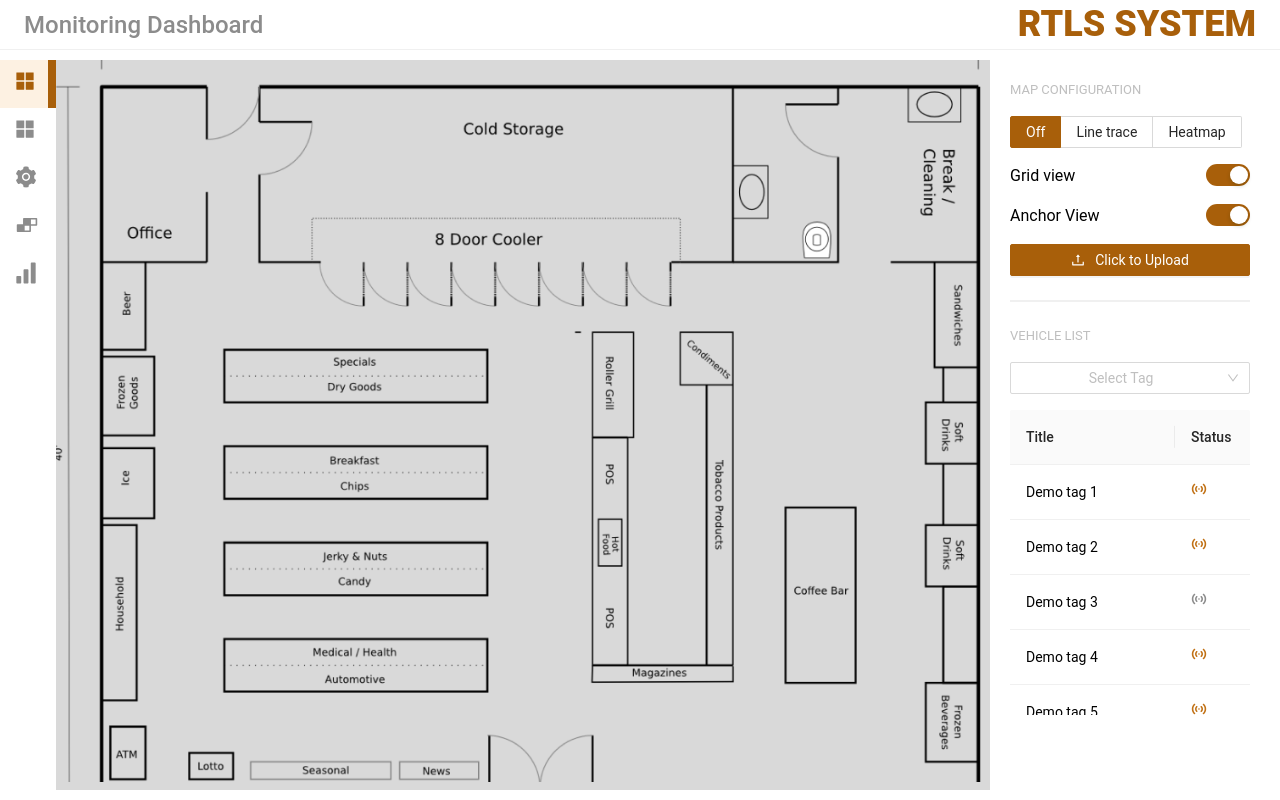
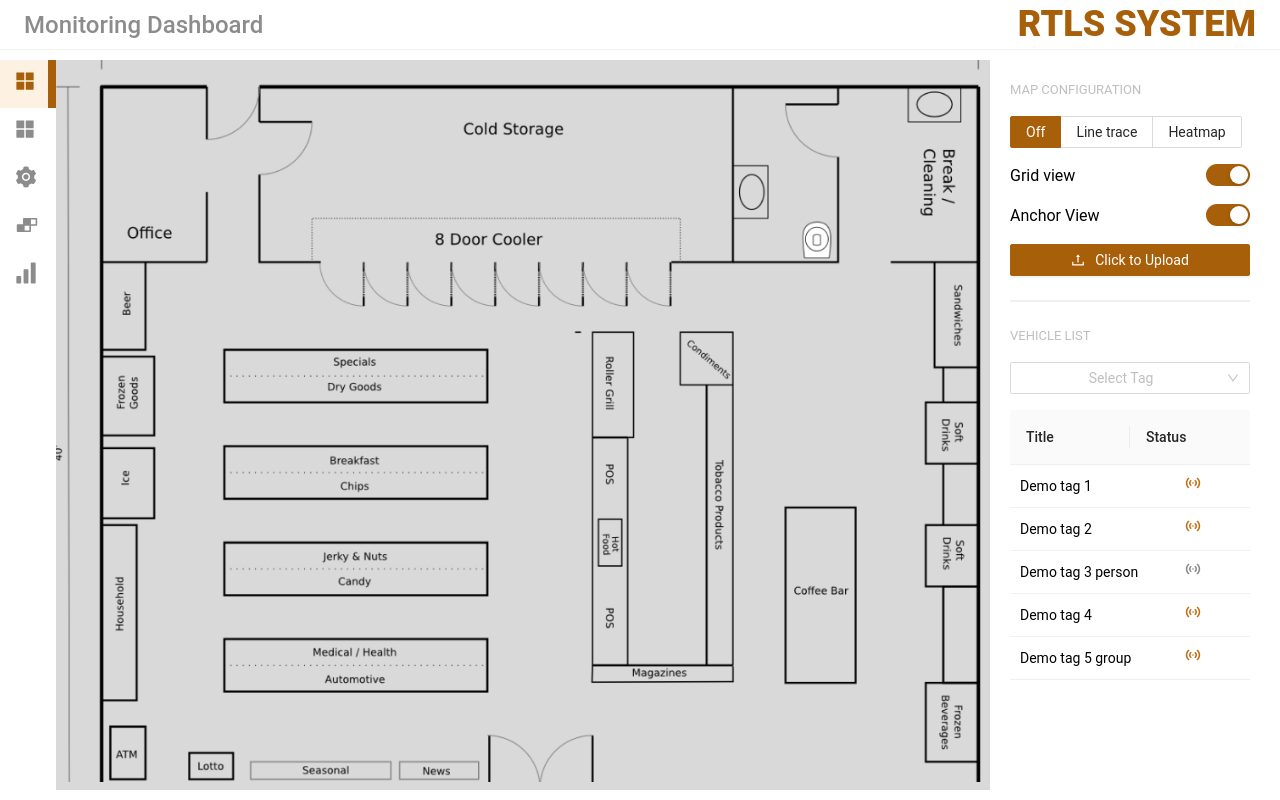
Before and after one commit to hahuyhungdev/heatmapAdvanced, a React (Create React App) app: page / in a window 1280 px wide. Built offline with nearby package versions, Linux system fonts and the light colour scheme.

Commit message:
format and implement lineTrace

```diff
--- a/src/components/Button/ButtonGroup/index.jsx
+++ b/src/components/Button/ButtonGroup/index.jsx
@@ -1,3 +1,4 @@
+// @ts-nocheck
 import './style.scss';
 
 import { Radio } from 'antd';
@@ -21,11 +22,8 @@ export const ButtonGroup = ({
         className={className}
         onChange={onChange}
         defaultValue={defaultValue}
-        // @ts-ignore
         optionType={optionType}
-        // @ts-ignore
         size={size}
-        // @ts-ignore
         buttonStyle={buttonStyle}
         {...restProps}
       >
--- a/src/components/Dropdown/index.jsx
+++ b/src/components/Dropdown/index.jsx
@@ -7,7 +7,7 @@ const { Option } = Select;
 export const SelectOption = ({
   className = '',
   onChange = () => {},
-  value = '' || 0,
+  value = 0,
   options = [],
   placeholder = '',
   disabled = false,
--- a/src/components/Table/Vehicle/index.jsx
+++ b/src/components/Table/Vehicle/index.jsx
@@ -1,9 +1,11 @@
 /* eslint-disable no-unused-vars */
+import './style.scss';
+
 import { Select, Space, Table } from 'antd';
 import { SelectOption } from 'components';
 import { IconStatus } from 'components/Icons';
 import { IconForklift, IconGroup, IconPerson } from 'components/Icons';
-import React, { useState } from 'react';
+import React, { memo, useState } from 'react';
 
 const columns = [
   {
@@ -41,7 +43,7 @@ const dataVahicle = [
   },
   {
     key: '3',
-    value: 'Demo tag 3',
+    value: 'Demo tag 3 person',
     label: 'person',
     url_Image: <IconPerson />,
     status: false,
@@ -55,17 +57,24 @@ const dataVahicle = [
   },
   {
     key: '5',
-    value: 'Demo tag 5',
+    value: 'Demo tag 5 group',
     label: 'group',
     url_Image: <IconGroup />,
     status: true,
   },
   {
     key: '6',
-    value: 'Demo tag 6',
+    value: 'Demo tag 6 person',
     label: 'person',
     url_Image: <IconPerson />,
     status: false,
+  },
+  {
+    key: '7',
+    value: 'Demo tag forklift 7',
+    label: 'forklift',
+    url_Image: <IconForklift />,
+    status: true,
   },
 ];
 
@@ -81,7 +90,6 @@ export const TableVehicle = () => {
     if (valueType === '' || valueType == 'All') return true;
     return item.label === valueType;
   });
-  console.log(dataFilter);
 
   const dataSelect = [
     {
@@ -103,12 +111,10 @@ export const TableVehicle = () => {
   ];
 
   return (
-    <div
-      className="tableVahicle"
-      style={{ width: '100%', textAlign: 'center', display: 'flex', rowGap: '16px', flexDirection: 'column' }}
-    >
+    <div className="tableVahicle">
       <Select options={dataSelect} placeholder="Select Tag" onChange={onFilterChange} />
       <Table columns={columns} dataSource={dataFilter} pagination={false} scroll={{ y: 250 }} />
     </div>
   );
 };
+export default TableVehicle;
--- /dev/null
+++ b/src/components/Table/Vehicle/style.scss
@@ -0,0 +1,31 @@
+.tableVahicle {
+  width: 100%;
+  text-align: center;
+  border-collapse: collapse;
+  display: flex;
+  row-gap: 1rem;
+  flex-direction: column;
+  max-height: 320px;
+  overflow: hidden;
+  .ant-table-tbody > tr > td {
+    padding: 10px !important;
+  }
+  .ant-table-measure-row {
+    display: block !important;
+  }
+  ::-webkit-scrollbar {
+    width: 10px;
+  }
+  /* Track */
+  ::-webkit-scrollbar-track {
+    box-shadow: inset 0 0 5px grey;
+    border-radius: 10px;
+    margin-block: 5px;
+  }
+
+  /* Handle */
+  ::-webkit-scrollbar-thumb {
+    background: rgb(180, 180, 180);
+    border-radius: 10px;
+  }
+}
--- a/src/pages/dashboard/sidebarLeft/index.jsx
+++ b/src/pages/dashboard/sidebarLeft/index.jsx
@@ -2,33 +2,53 @@ import '../style.scss';
 
 import { UploadOutlined } from '@ant-design/icons';
 import { Switch } from 'antd';
-import { ButtonCustom, ButtonGroup } from 'components';
+import { ButtonCustom, ButtonGroup, PopupMap } from 'components';
 import { TableVehicle } from 'components/Table';
-import React from 'react';
+import React, { useState } from 'react';
 
+const SidebarLeft = () => {
+  const [isVisableLineTrace, setIsVisableLineTrace] = useState(false);
+  const [isModalMap, setIsModalMap] = useState(false);
   const dataButtonGroup = [
     {
       value: 'off',
       label: 'Off',
     },
     {
-    value: 'Line trace',
+      value: 'linetrace',
       label: 'Line trace',
     },
     {
-    value: 'Heatmap',
+      value: 'heatmap',
       label: 'Heatmap',
     },
   ];
+  // handle switch button group
+  const onChangeButtonGroup = (e) => {
+    console.log('radio checked', e.target.value);
+    if (e.target.value === 'linetrace') {
+      setIsVisableLineTrace(true);
+    } else {
+      setIsVisableLineTrace(false);
+    }
+  };
+
   const onChange = (checked) => {
     console.log(`switch to ${checked}`);
   };
-const SidebarLeft = () => {
   return (
     <div className="toolDasdboard">
       <div className="configuration">
         <div className="titleTool">MAP CONFIGURATION</div>
-        <ButtonGroup defaultValue="off" options={dataButtonGroup} optionType="button" />
+        <ButtonGroup defaultValue="off" options={dataButtonGroup} onChange={onChangeButtonGroup} optionType="button" />
+        {isVisableLineTrace && (
+          <div className="lineTrace">
+            <div className="historical">
+              <span>Historical Data</span>
+              <Switch defaultChecked onChange={onChange} />
+            </div>
+          </div>
+        )}
         <div className="gridView">
           <span>Grid view</span>
           <Switch defaultChecked onChange={onChange} />
@@ -37,9 +57,24 @@ const SidebarLeft = () => {
           <span>Anchor View</span>
           <Switch defaultChecked onChange={onChange} />
         </div>
-        <ButtonCustom style={{ width: '100%' }} icon={<UploadOutlined />}>
+        <ButtonCustom
+          onClick={() => {
+            setIsModalMap(true);
+          }}
+          style={{ width: '100%' }}
+          icon={<UploadOutlined />}
+        >
           Click to Upload
         </ButtonCustom>
+        {isModalMap && (
+          <PopupMap
+            title="Upload Map"
+            onCancel={() => {
+              setIsModalMap(false);
+            }}
+            onOpen={isModalMap}
+          />
+        )}
       </div>
       <div className="vehicleList">
         <div className="titleVehicle">VEHICLE LIST</div>
--- a/src/pages/dashboard/style.scss
+++ b/src/pages/dashboard/style.scss
@@ -27,7 +27,7 @@
   .toolDasdboard {
     max-width: 280px;
     background: #ffffff;
-
+    overflow: hidden;
     padding: 20px;
     .configuration {
       .ant-switch-checked {
@@ -37,6 +37,7 @@
         @include titleComponent;
       }
       .gridView,
+      .historical,
       .anchorView {
         // use mixin
         @include SpaceComponent(16px);
--- /dev/null
+++ b/src/pages/home/style.scss
@@ -0,0 +1,4 @@
+@import 'assets/styles/_content.scss';
+.mainHomeTest {
+  @extend .content;
+}
```
Lines whose indentation alone changed are shown as unchanged.
